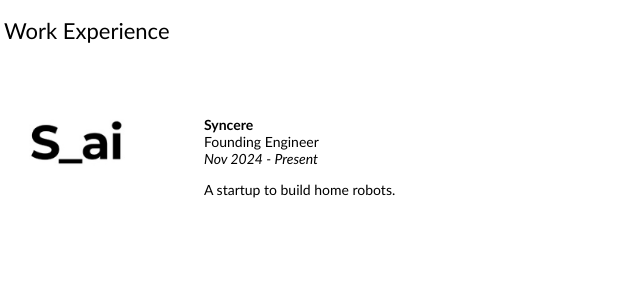
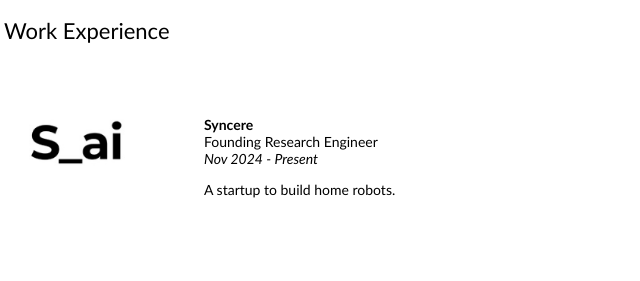
Before and after one commit to Quest2GM/Quest2GM.github.io, a plain HTML site: page index.html in a window 1280 px wide. Shown: the part 1574-1855 px from the top of the page, 256-896 px from the left. Drawn offline with Linux system fonts and the light colour scheme.

Commit message:
update to founding research engineer

```diff
--- a/index.html
+++ b/index.html
@@ -221,7 +221,7 @@
               <td style="padding:20px;width:75%;vertical-align:middle">
                 <papertitle><strong>Syncere</strong></papertitle>
                 <br>
-                Founding Engineer
+                Founding Research Engineer
                 <br>
                 <em>Nov 2024 - Present</em>
                 <p></p>
```
